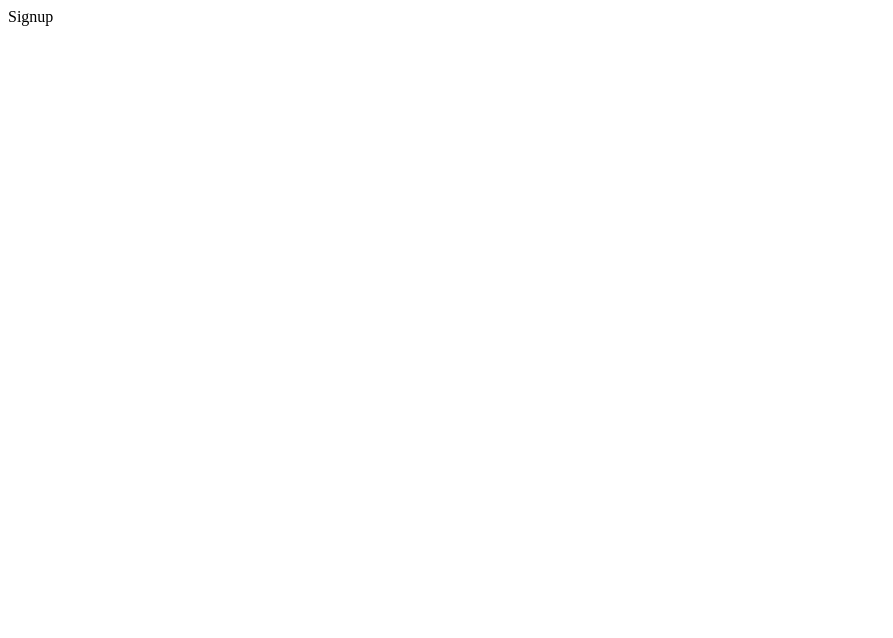
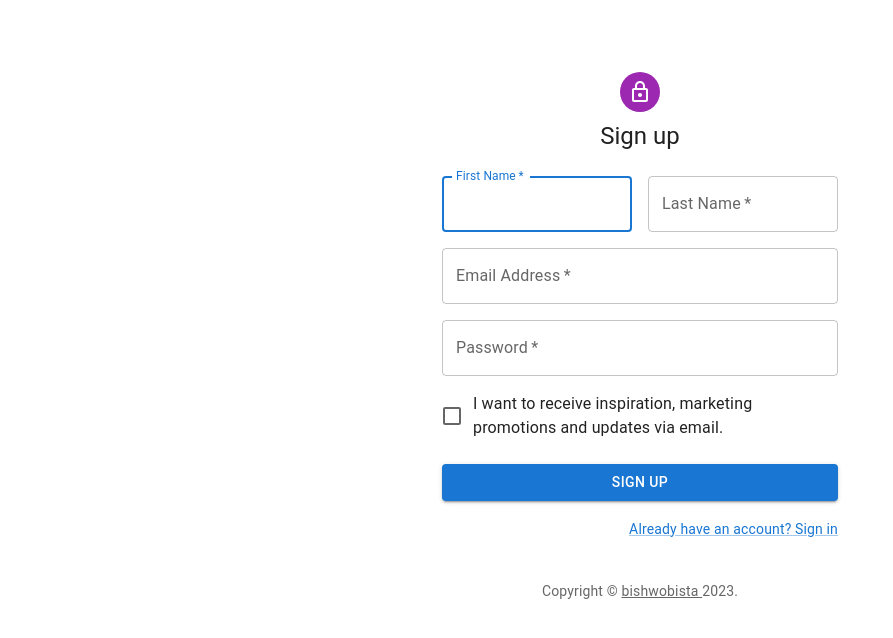
Before and after one commit to bishwobista/mern-jwt-auth, a React (Vite) app in the folder client/: page /signup in a window 1280 px wide. Shown: the top 638 px of the page, without its empty margins (0-893 px from the left). Built offline with nearby package versions, Linux system fonts and the light colour scheme.

Commit message:
add: react-hook-form

```diff
--- a/client/package.json
+++ b/client/package.json
@@ -16,6 +16,7 @@
     "@mui/material": "^5.13.4",
     "react": "^18.2.0",
     "react-dom": "^18.2.0",
+    "react-hook-form": "^7.44.3",
     "react-router-dom": "^6.11.2"
   },
   "devDependencies": {
--- a/client/src/App.jsx
+++ b/client/src/App.jsx
@@ -1,5 +1,4 @@
-
-import Signup from "./pages/Signup";
+import SignUp from "./pages/SignUp";
 import Home from "./pages/Home";
 import { BrowserRouter, Routes, Route, Link } from "react-router-dom";
 import SignIn from "./pages/SignIn";
@@ -10,7 +9,7 @@
       <BrowserRouter>
         <Routes>
           <Route path="/" element={<SignIn/>} />
-          <Route path="/signup" element={<Signup />} />
+          <Route path="/signup" element={<SignUp />} />
           <Route path="/home" element={<Home />} />
         </Routes>
       </BrowserRouter>
--- a/client/src/pages/SignIn.jsx
+++ b/client/src/pages/SignIn.jsx
@@ -12,7 +12,8 @@
 import Typography from '@mui/material/Typography';
 import Container from '@mui/material/Container';
 import { createTheme, ThemeProvider } from '@mui/material/styles';
-import {useFomrm} from "react-hook-form"
+import {useForm} from "react-hook-form"
+import Singup from './SignUp'
 
 function Copyright(props) {
   return (
@@ -104,7 +105,7 @@
                 </Link>
               </Grid>
               <Grid item>
-                <Link href="#" variant="body2">
+                <Link href="/signup" variant="body2" >
                   {"Don't have an account? Sign Up"}
                 </Link>
               </Grid>
--- a/client/src/pages/Signup.jsx
+++ b/client/src/pages/Signup.jsx
@@ -1,9 +1,132 @@
-import React from 'react'
+import * as React from 'react';
+import Avatar from '@mui/material/Avatar';
+import Button from '@mui/material/Button';
+import CssBaseline from '@mui/material/CssBaseline';
+import TextField from '@mui/material/TextField';
+import FormControlLabel from '@mui/material/FormControlLabel';
+import Checkbox from '@mui/material/Checkbox';
+import Link from '@mui/material/Link';
+import Grid from '@mui/material/Grid';
+import Box from '@mui/material/Box';
+import LockOutlinedIcon from '@mui/icons-material/LockOutlined';
+import Typography from '@mui/material/Typography';
+import Container from '@mui/material/Container';
+import { createTheme, ThemeProvider } from '@mui/material/styles';
 
-const Signup = () => {
+function Copyright(props) {
   return (
-    <div>Signup</div>
-  )
+    <Typography variant="body2" color="text.secondary" align="center" {...props}>
+      {'Copyright © '}
+      <Link color="inherit" href="https://bishwobista.com.np/">
+bishwobista      </Link>{' '}
+      {new Date().getFullYear()}
+      {'.'}
+    </Typography>
+  );
 }
 
-export default Signup
+// TODO remove, this demo shouldn't need to reset the theme.
+
+const defaultTheme = createTheme();
+
+export default function SignUp() {
+  const handleSubmit = (event) => {
+    event.preventDefault();
+    const data = new FormData(event.currentTarget);
+    console.log({
+      email: data.get('email'),
+      password: data.get('password'),
+    });
+  };
+
+  return (
+    <ThemeProvider theme={defaultTheme}>
+      <Container component="main" maxWidth="xs">
+        <CssBaseline />
+        <Box
+          sx={{
+            marginTop: 8,
+            display: 'flex',
+            flexDirection: 'column',
+            alignItems: 'center',
+          }}
+        >
+          <Avatar sx={{ m: 1, bgcolor: 'secondary.main' }}>
+            <LockOutlinedIcon />
+          </Avatar>
+          <Typography component="h1" variant="h5">
+            Sign up
+          </Typography>
+          <Box component="form" noValidate onSubmit={handleSubmit} sx={{ mt: 3 }}>
+            <Grid container spacing={2}>
+              <Grid item xs={12} sm={6}>
+                <TextField
+                  autoComplete="given-name"
+                  name="firstName"
+                  required
+                  fullWidth
+                  id="firstName"
+                  label="First Name"
+                  autoFocus
+                />
+              </Grid>
+              <Grid item xs={12} sm={6}>
+                <TextField
+                  required
+                  fullWidth
+                  id="lastName"
+                  label="Last Name"
+                  name="lastName"
+                  autoComplete="family-name"
+                />
+              </Grid>
+              <Grid item xs={12}>
+                <TextField
+                  required
+                  fullWidth
+                  id="email"
+                  label="Email Address"
+                  name="email"
+                  autoComplete="email"
+                />
+              </Grid>
+              <Grid item xs={12}>
+                <TextField
+                  required
+                  fullWidth
+                  name="password"
+                  label="Password"
+                  type="password"
+                  id="password"
+                  autoComplete="new-password"
+                />
+              </Grid>
+              <Grid item xs={12}>
+                <FormControlLabel
+                  control={<Checkbox value="allowExtraEmails" color="primary" />}
+                  label="I want to receive inspiration, marketing promotions and updates via email."
+                />
+              </Grid>
+            </Grid>
+            <Button
+              type="submit"
+              fullWidth
+              variant="contained"
+              sx={{ mt: 3, mb: 2 }}
+            >
+              Sign Up
+            </Button>
+            <Grid container justifyContent="flex-end">
+              <Grid item>
+                <Link href="/" variant="body2">
+                  Already have an account? Sign in
+                </Link>
+              </Grid>
+            </Grid>
+          </Box>
+        </Box>
+        <Copyright sx={{ mt: 5 }} />
+      </Container>
+    </ThemeProvider>
+  );
+}
```
Also changed, not shown: 1 other file (tests, documents, lock files or other folders).
